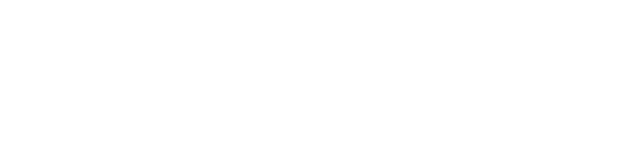
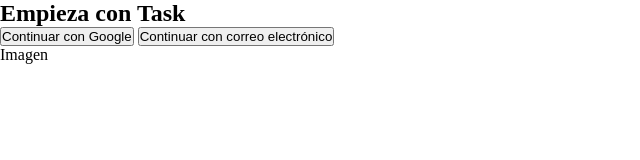
Before and after one commit to fsmm19/Task, a plain HTML site: page index.html in a window 1280 px wide. Shown: the whole page, without its empty margins (0-640 px from the left). Drawn offline with Linux system fonts and the light colour scheme.

Commit message:
Add initial structure of home page with login and content sections

```diff
--- a/index.html
+++ b/index.html
@@ -6,5 +6,20 @@
         <title>To Do List</title>
         <link rel="stylesheet" href="styles/main.css" />
     </head>
-    <body></body>
+    <body>
+        <main class="main">
+            <section class="login">
+                <h1 class="login__title">Empieza con Task</h1>
+                <button class="login__button login__button--google">
+                    Continuar con Google
+                </button>
+                <button class="login__button login__button--email">
+                    Continuar con correo electrónico
+                </button>
+            </section>
+            <section class="mockup">
+                <div class="mockup__content">Imagen</div>
+            </section>
+        </main>
+    </body>
 </html>
```
